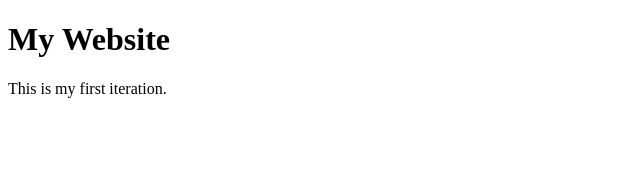
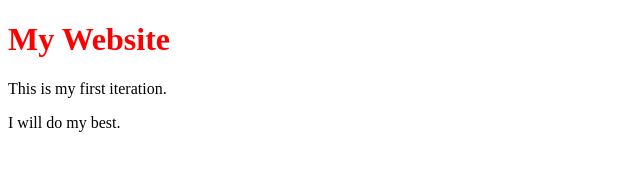
Before and after one commit to MisaHe/website, a plain HTML site: page index.html in a window 1280 px wide. Shown: the whole page, without its empty margins (0-640 px from the left). Drawn offline with Linux system fonts and the light colour scheme.

Commit message:
Přidáno CSS a obarven nadpis.

```diff
--- a/index.html
+++ b/index.html
@@ -3,11 +3,12 @@
 <head>
     <meta charset="UTF-8">
     <meta name="viewport" content="width=device-width, initial-scale=1.0">
+    <link rel="stylesheet" href="style.css">
     <title>Document</title>
 </head>
 <body>
     <h1>My Website</h1>
     <p>This is my first iteration.</p>
-
+    <p>I will do my best.</p>
 </body>
 </html>
--- /dev/null
+++ b/style.css
@@ -0,0 +1,3 @@
+h1 {
+    color: red;
+}
```
